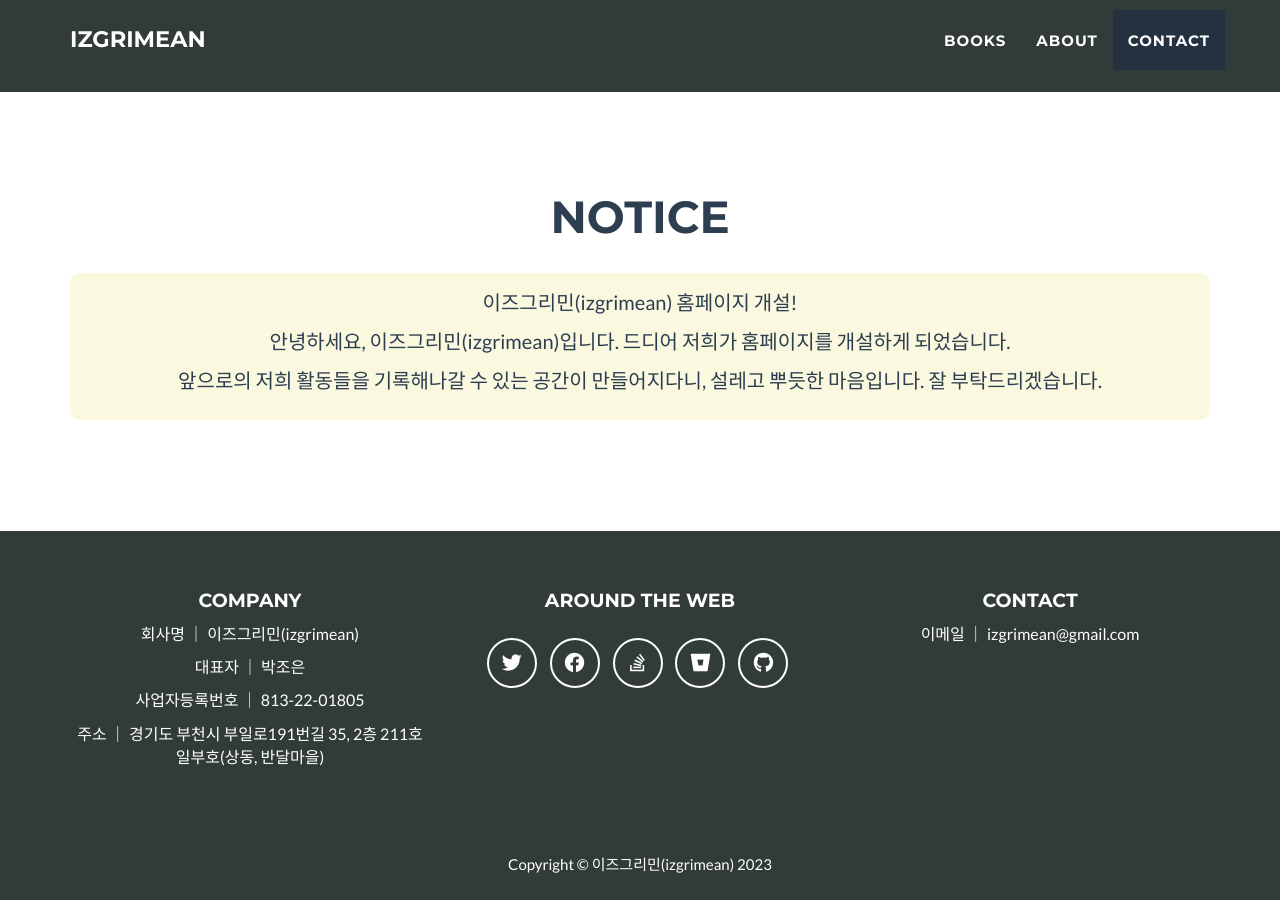
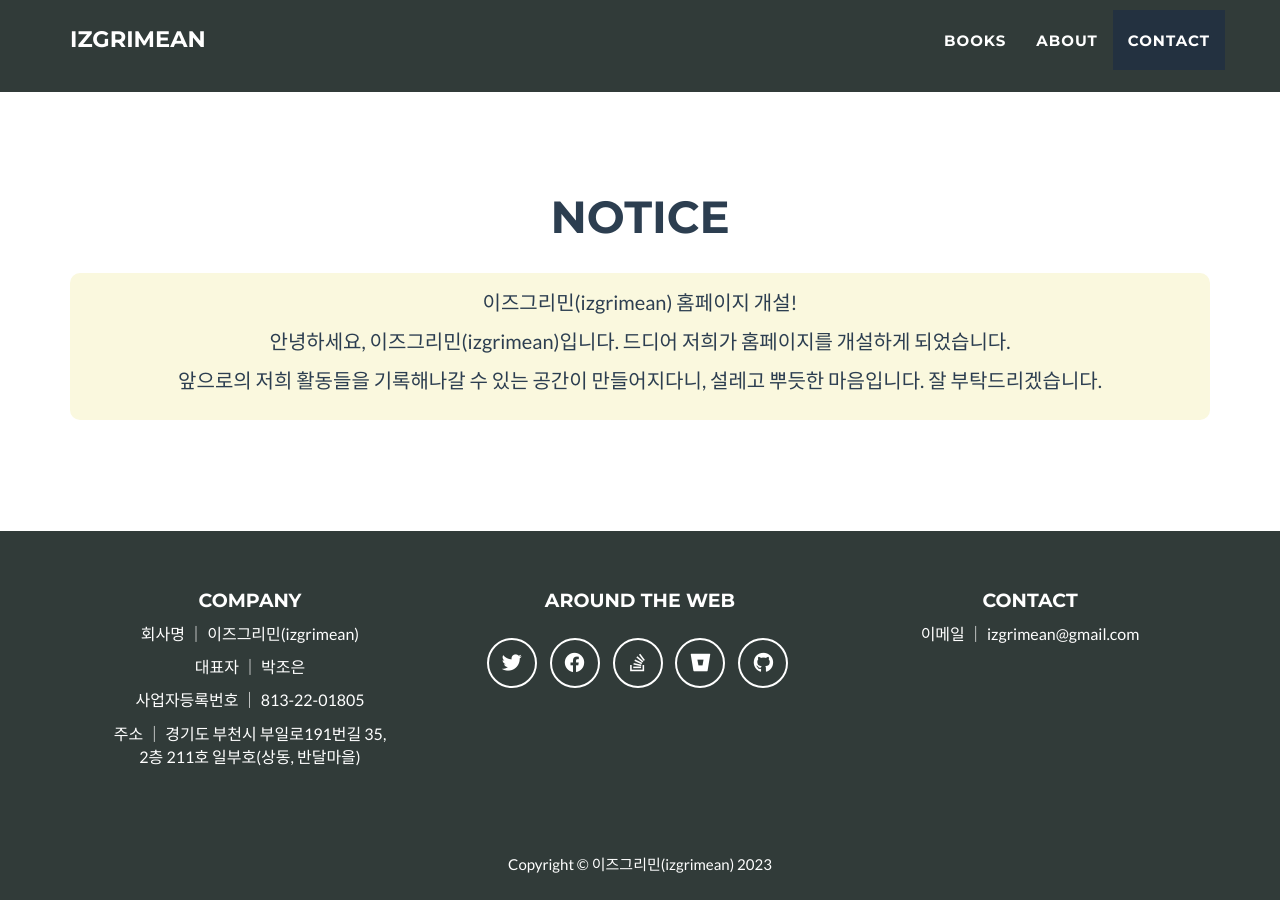
Before and after one commit to izgrimean/izgrimean.github.io, a Jekyll site: the page built from _posts/2014-07-18-project-1.markdown, in a window 1280 px wide and 900 px high, scrolled down 1848 px. Built offline with Jekyll 4.4.1, drawn with Linux system fonts in a browser that asks for light colours.

Commit message:
Update footer.html

```diff
--- a/_includes/footer.html
+++ b/_includes/footer.html
@@ -17,7 +17,7 @@
             <p style="font-size: 12pt;">회사명 ｜ 이즈그리민(izgrimean)</p>
             <p style="font-size: 12pt;">대표자 ｜ 박조은</p>
             <p style="font-size: 12pt;">사업자등록번호 ｜ 813-22-01805</p>
-            <p style="font-size: 12pt;">주소 ｜ 경기도 부천시 부일로191번길 35, 2층 211호 일부호(상동, 반달마을)</p>
+            <p style="font-size: 12pt;">주소 ｜ 경기도 부천시 부일로191번길 35,<br/>2층 211호 일부호(상동, 반달마을)</p>
 
         </div>
         <div class="footer-col col-md-4">
```
